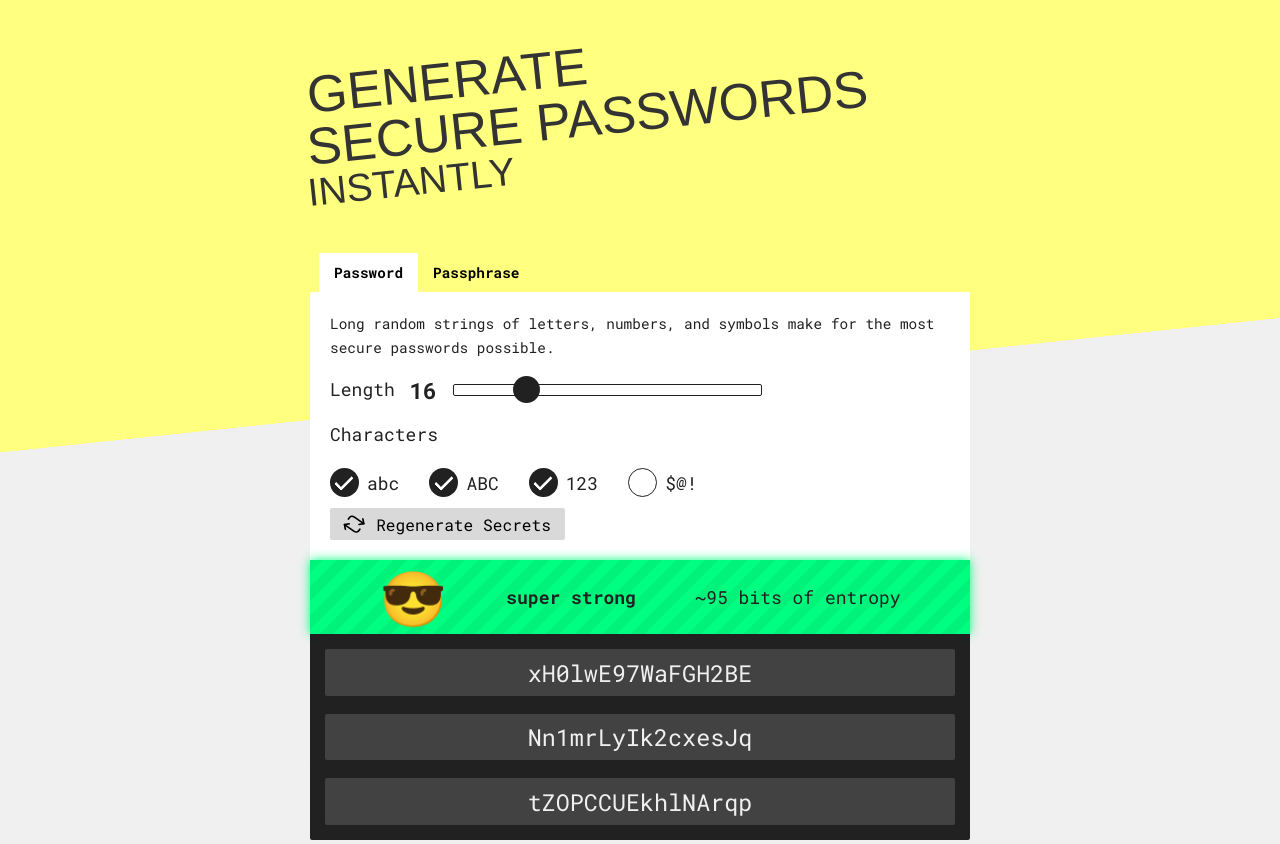
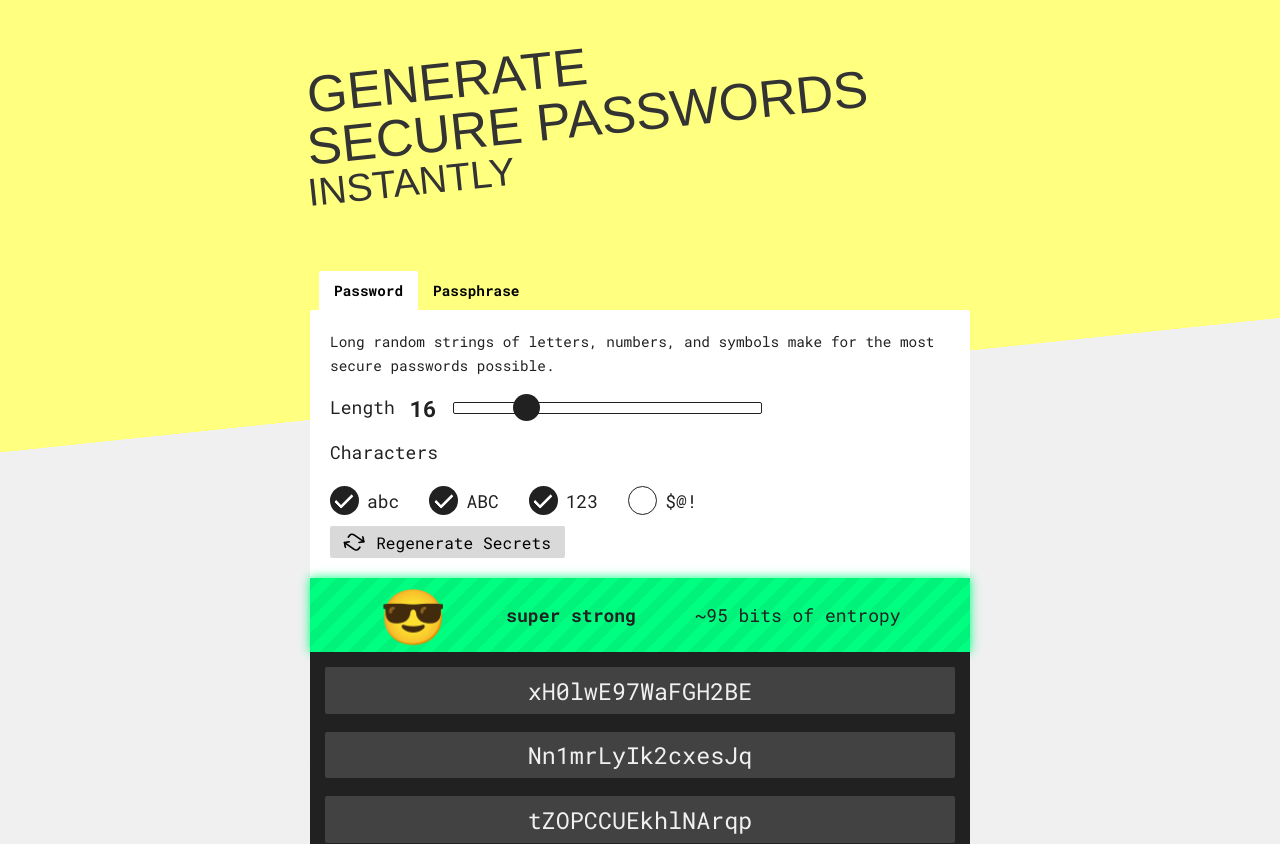
Before and after one commit to murbar/password-generator, a React (Create React App) app: page / in a window 1280 px wide. Shown: the top 844 px of the page. Built offline with nearby package versions, Linux system fonts and the light colour scheme; a web font is replaced by a local one.

Commit message:
Add heading margin

```diff
--- a/src/styles/global.js
+++ b/src/styles/global.js
@@ -29,7 +29,7 @@ export default createGlobalStyle`
   }
   h1, h2, h3, h4, h5, h6 {
     font-family: ${p => p.theme.fontFamilyHeadings};
-    margin: 0;
+    margin: 0 0 0.5em;
     font-weight: 400;
     color: ${p => p.theme.colors.darkGrey};
   }
```
